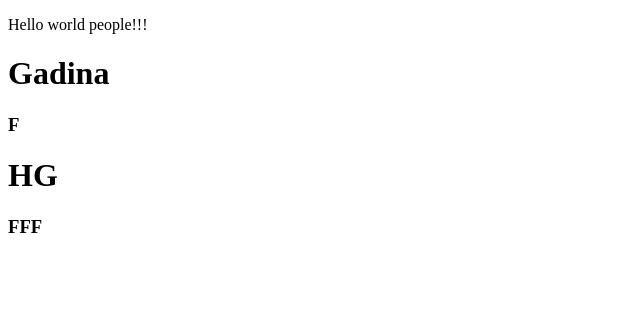
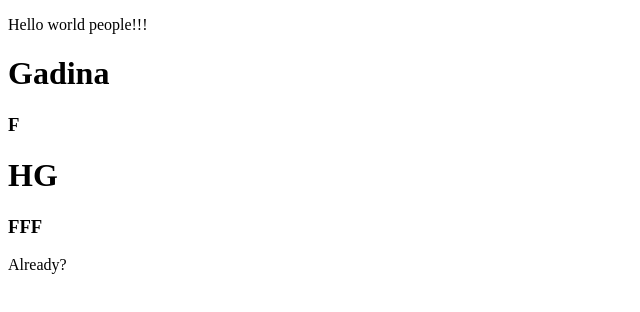
Before and after one commit to Lyashka/Test_work1-, a plain HTML site: page Index.html in a window 1280 px wide. Shown: the full height of the page, 0-640 px from the left. Drawn offline with Linux system fonts and the light colour scheme.

Commit message:
new index.html

```diff
--- a/Index.html
+++ b/Index.html
@@ -14,6 +14,8 @@
     <h1>HG</h1>
     <h3>FFF</h3>
 
+    <p>Already?</p>
+
     <script src="js/script.js"></script>
 </body>
 </html>
```
